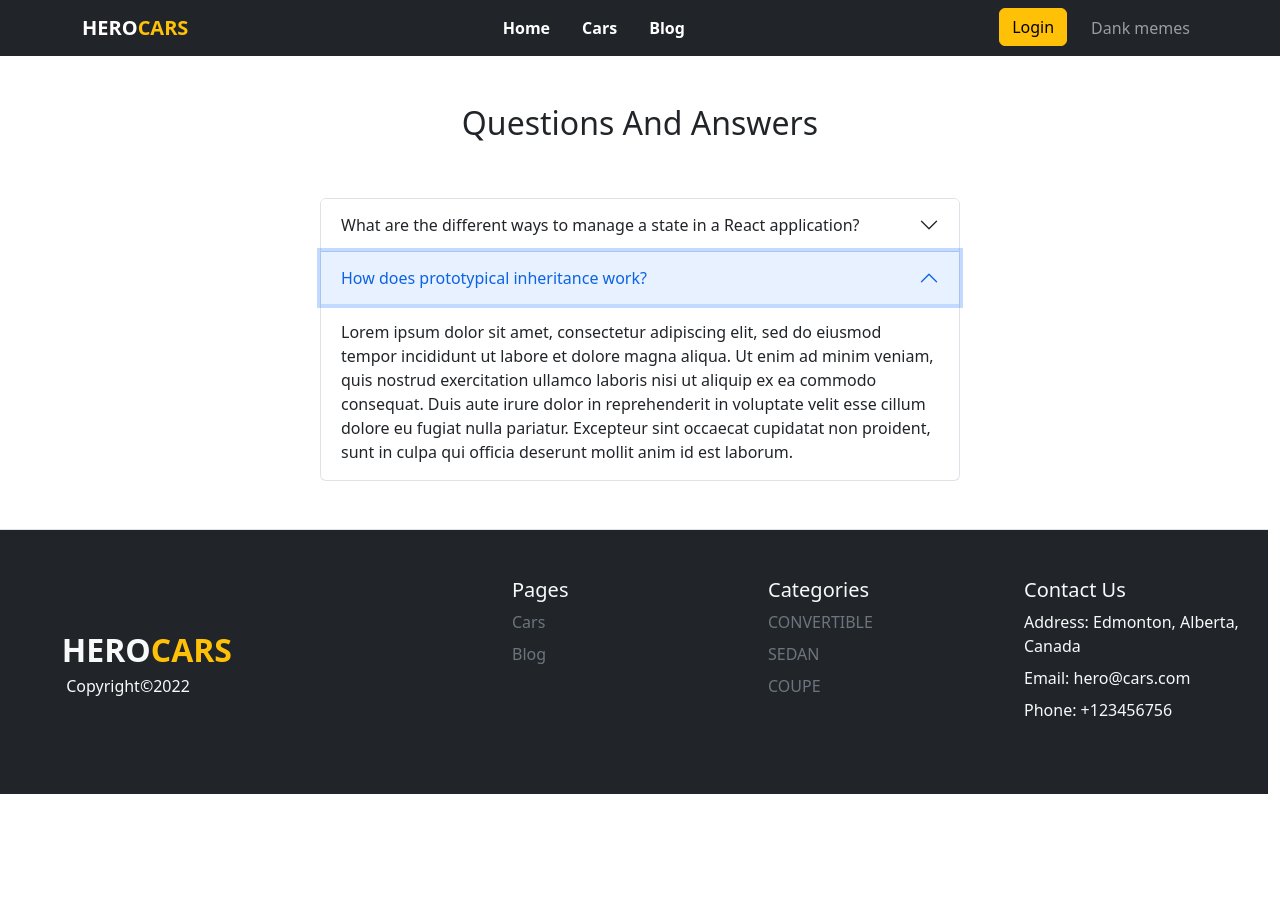
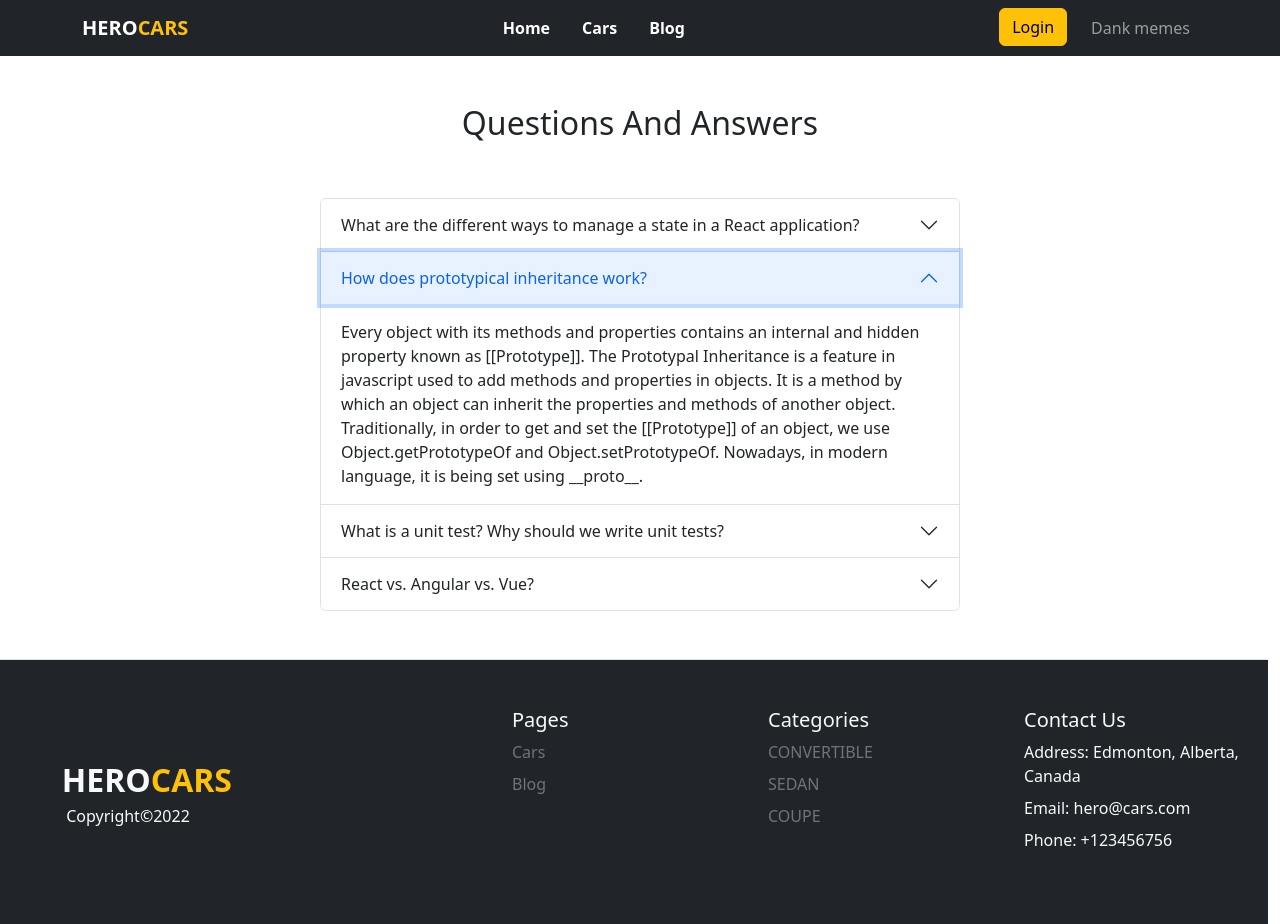
Before and after one commit to sumaya-kabir/hero-cars-client, a React (Create React App) app: page /blog in a window 1280 px wide. Both pictures are taken after a click on the button "How does prototypical inheritance work?". Before the commit the page ends 800 px from the top, so only its background shows below. Built offline with nearby package versions, Linux system fonts and the light colour scheme; no server answers.

Commit message:
blog page added

```diff
--- a/src/Pages/Blog/Blog.js
+++ b/src/Pages/Blog/Blog.js
@@ -22,13 +22,49 @@ const Blog = () => {
                 <Accordion.Item eventKey="1">
                     <Accordion.Header>How does prototypical inheritance work?</Accordion.Header>
                     <Accordion.Body>
-                        Lorem ipsum dolor sit amet, consectetur adipiscing elit, sed do
-                        eiusmod tempor incididunt ut labore et dolore magna aliqua. Ut enim ad
-                        minim veniam, quis nostrud exercitation ullamco laboris nisi ut
-                        aliquip ex ea commodo consequat. Duis aute irure dolor in
-                        reprehenderit in voluptate velit esse cillum dolore eu fugiat nulla
-                        pariatur. Excepteur sint occaecat cupidatat non proident, sunt in
-                        culpa qui officia deserunt mollit anim id est laborum.
+                        Every object with its methods and properties contains an internal and hidden property known as [[Prototype]]. The Prototypal Inheritance is a feature in javascript used to add methods and properties in objects. It is a method by which an object can inherit the properties and methods of another object. Traditionally, in order to get and set the [[Prototype]] of an object, we use Object.getPrototypeOf and Object.setPrototypeOf. Nowadays, in modern language, it is being set using __proto__.
+                    </Accordion.Body>
+                </Accordion.Item>
+                <Accordion.Item eventKey="2">
+                    <Accordion.Header>What is a unit test? Why should we write unit tests?</Accordion.Header>
+                    <Accordion.Body>
+                        The main objective of unit testing is to isolate written code to test and determine if it works as intended. Unit testing is an important step in the development process, because if done correctly, it can help detect early flaws in code which may be more difficult to find in later testing stages.
+                        <br />
+                        Generally, smaller tests are better as they give a more granular view of your code’s performance. Also, when you test very small units, your tests can run fast, like a thousand tests in a second fast.
+
+                    </Accordion.Body>
+                </Accordion.Item>
+                <Accordion.Item eventKey="3">
+                    <Accordion.Header>React vs. Angular vs. Vue?</Accordion.Header>
+                    <Accordion.Body>
+                        There are three frameworks for building web applications that every frontend developer has heard about: React, Vue.js, and Angular.
+                        <br />
+                        React is a UI library, Angular is a fully-fledged front-end framework, while Vue.js is a progressive framework.
+                        <br />
+                        They can be used almost interchangeably to build front-end applications, but they’re not 100 percent the same, so it makes sense to compare them and understand their differences.
+                        <br />
+                        Each framework is component-based and allows the rapid creation of UI features.
+                        <br />
+                        <br />
+                        <strong>REACT</strong>
+                        <br />
+                        React can be used as a UI library to render elements, without enforcing a specific project structure, and that’s why it’s not strictly a framework.
+
+                        React Elements are the smallest building blocks of React apps. They are more powerful than DOM elements because the React DOM makes sure to update them efficiently whenever something changes.
+
+                        Components are larger building blocks that define independent and reusable pieces to be used throughout the application. They accept inputs called props and produce elements that are then displayed to the user.
+                        <br />
+                        <br />
+                        <strong>Vue</strong>
+                        <br />
+                        The Vue.js core library focuses on the View layer only. It’s called a progressive framework because you can extend its functionality with official and third-party packages, such as Vue Router or Vuex, to turn it into an actual framework.
+                        <br />
+                        <br />
+                        <strong>Angular</strong>
+                        <br />
+                        AngularJS, the original framework, is an MVC (Model-View-Controller) framework. But in Angular 2, there’s no strict association with MV*-patterns as it is also component-based.
+
+                        Projects in Angular are structured into Modules, Components, and Services. Each Angular application has at least one root component and one root module.
                     </Accordion.Body>
                 </Accordion.Item>
             </Accordion>
```
